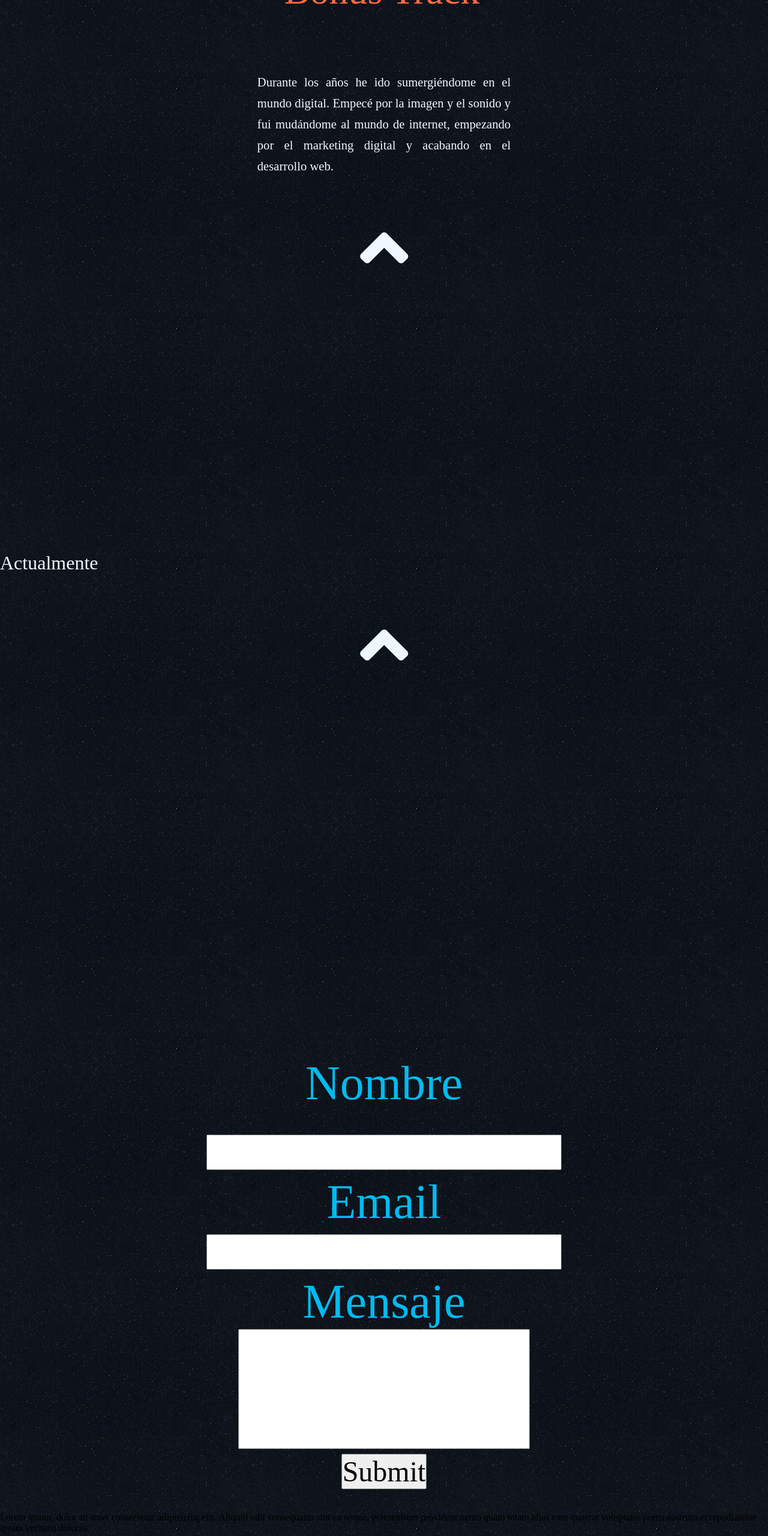
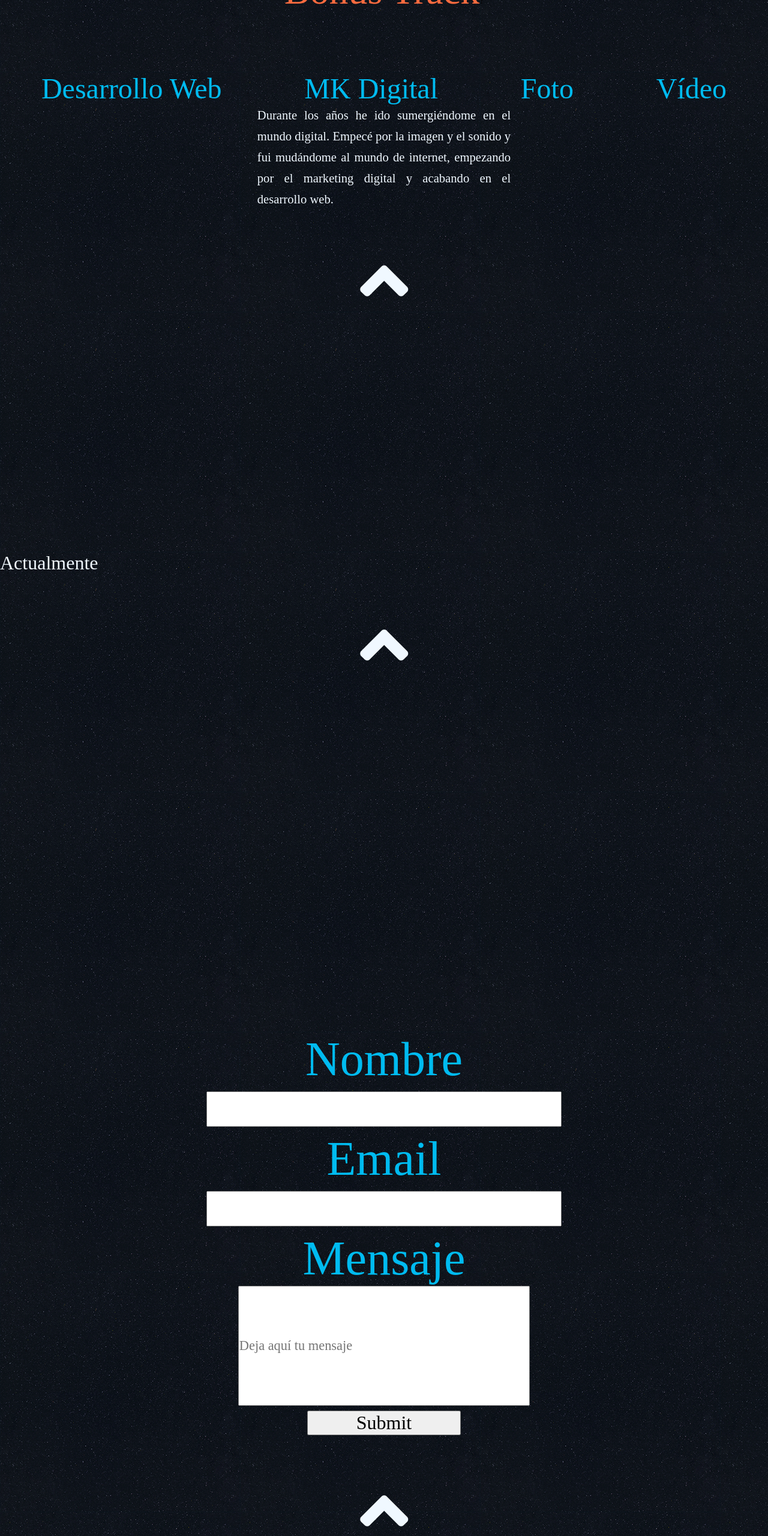
Before and after one commit to Manu-999/portfolio1, a plain HTML site: page index.html in a window 1280 px wide. Shown: the part 1480-4040 px from the top of the page at 60% size. Drawn offline with nearby package versions, Linux system fonts and the light colour scheme; a web font is replaced by a local one.

Commit message:
añado sección cv

```diff
--- a/index.html
+++ b/index.html
@@ -48,7 +48,12 @@
 
     </nav>
     <section class="section" id="cv">
-        <div></div>
+        <div class="habilities">
+            <div class="habilities-item">Desarrollo Web</div>
+            <div class="habilities-item">MK Digital</div>
+            <div class="habilities-item">Foto</div>
+            <div class="habilities-item">Vídeo</div>
+        </div>
         <p class="cv-text">
             Durante los años he ido sumergiéndome en el mundo digital. Empecé por la imagen y el sonido y fui
             mudándome al mundo de internet, empezando por el marketing digital y acabando en el desarrollo web.
@@ -73,7 +78,7 @@
             <label class="form-label" for="email">Email</label>
             <input class="input" type="email" name="email" id="emial">
             <label class="form-label" for="message">Mensaje</label>
-            <input class="input-message" type="textarea" name="message" id="message">
+            <input class="input-message" type="textarea" name="message" id="message" placeholder="Deja aquí tu mensaje">
             <input class="input" type="submit" name="submit" id="submit">
         </form>
         <div class="scroll-icon animated infinite bounce slow">
@@ -82,12 +87,6 @@
     </section>
 
     <section class="section" id="bonus">
-        <p class="section-bonus">Lorem ipsum, dolor sit amet consectetur adipisicing elit. Aliquid odit consequatur
-            sint ea neque,
-            praesentium
-            provident nemo quam totam alias eum quaerat voluptates porro nostrum et repudiandae ipsam veritatis
-            dolores.
-        </p>
         <div class="scroll-icon animated infinite bounce slow">
             <a href="#navbar" class="scroll-button"><i class="fas fa-angle-up"></i></a>
         </div>
--- a/style.scss
+++ b/style.scss
@@ -138,6 +138,20 @@ body{
     margin-bottom: 2vh;
 }
 
+.habilities {
+    display: flex;
+    width: 100vw;
+    justify-content: space-around;
+    align-items: flex-end;
+
+    .habilities-item{
+        font-family: $font-text;
+        font-size: 3rem;
+        color: $text-color;
+    }
+}
+
+
 .cv-text{
     width: 33%;
     font-family: $font-text;
@@ -178,10 +192,6 @@ body{
     font-family: $font-text;
 }
 
-#name{
-    margin-top: 5vh;
-}
-
 .input {
     font-size: 3rem;
     font-family: $font-text;
@@ -195,6 +205,12 @@ body{
     font-size: 1.4rem;
 }
 
+#submit {
+    width: 20vw;
+    font-size: 2rem;
+    font-family: $font-text;
+}
+
 .footer{
     text-align: right;
     margin: 50px;
```
Also changed, not shown: style.css, 1 other file.
